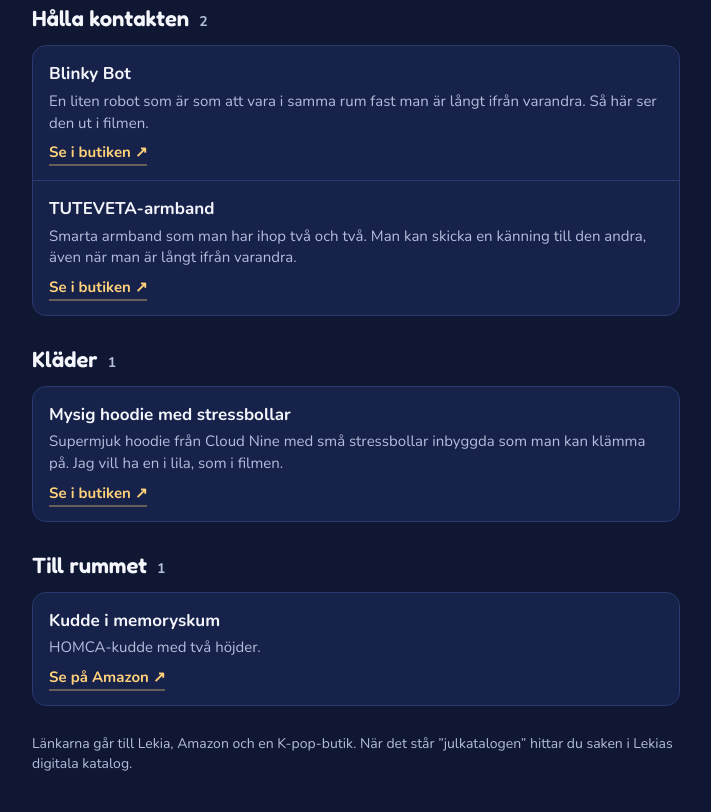
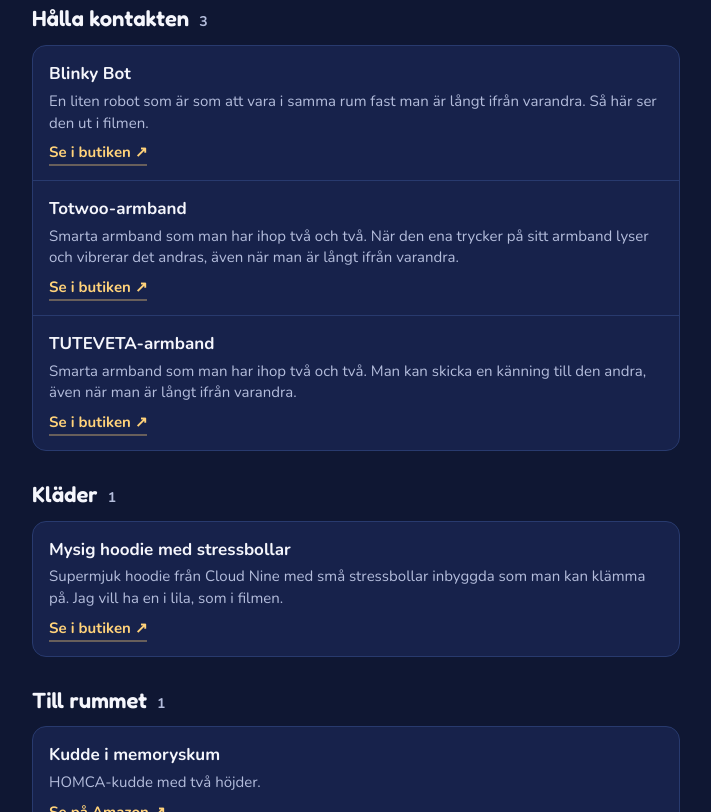
Before and after one commit to daniel-oster/presenter, a plain HTML site: page annabelle/index.html in a window 1280 px wide. Shown: the part 3608-4420 px from the top of the page, without its empty margins (284-995 px from the left). Drawn offline with nearby package versions, Linux system fonts and the light colour scheme.

Commit message:
Lägg till Totwoo-armband på Annabelles lista
Co-Authored-By: Claude Sonnet 5.5 <noreply@anthropic.com>
Claude-Session: https://claude.ai/code/session_01GkoDhZ3svbw4zBxukFw8Ac

```diff
--- a/annabelle/index.html
+++ b/annabelle/index.html
@@ -206,6 +206,7 @@
     ]},
     { title: "Hålla kontakten", items: [
       { id: "blinkybot", name: "Blinky Bot", desc: "En liten robot som är som att vara i samma rum fast man är långt ifrån varandra. Så här ser den ut i filmen.", url: "https://theblinkybot.com/", label: "Se i butiken" },
+      { id: "totwoo", name: "Totwoo-armband", desc: "Smarta armband som man har ihop två och två. När den ena trycker på sitt armband lyser och vibrerar det andras, även när man är långt ifrån varandra.", url: "https://totwoo.com/", label: "Se i butiken" },
       { id: "tuteveta", name: "TUTEVETA-armband", desc: "Smarta armband som man har ihop två och två. Man kan skicka en känning till den andra, även när man är långt ifrån varandra.", url: "https://tuteveta.com/", label: "Se i butiken" }
     ]},
     { title: "Kläder", items: [
```
